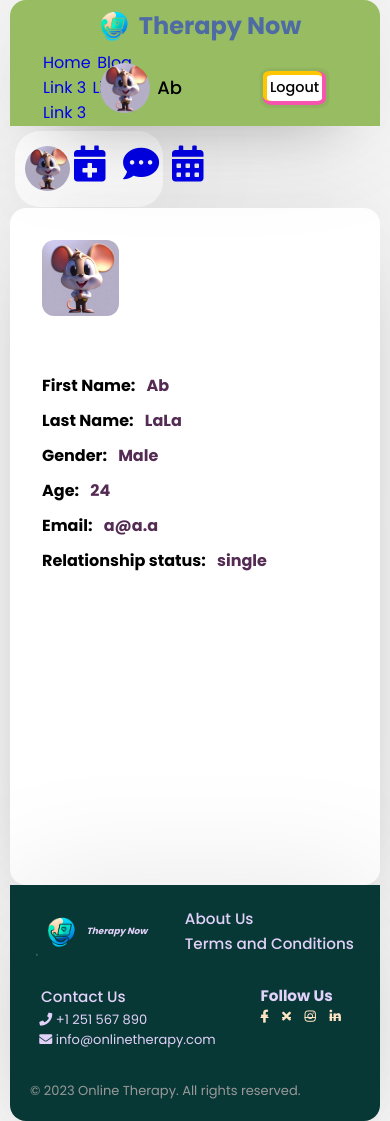
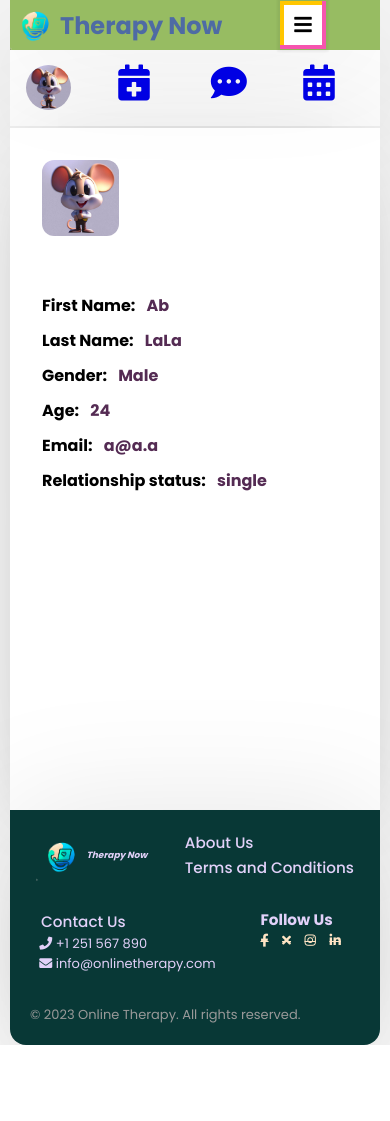
Before and after one commit to YanOp20/Therapy-Now, a PHP site: page /profile.php in a window 390 px wide. After the commit the page ends 1045 px from the top, so only its background shows below. Run offline with PHP 8.4, Linux system fonts and the light colour scheme; a user stored in the database is signed in; data comes from the database, SQL or seed files in the repository.

Commit message:
workd Monday

```diff
--- a/header.php
+++ b/header.php
@@ -1,8 +1,8 @@
 <div id="header-container">
     <div class="logo">
         <a href="index.php">
-            <img src="img/logo.png" alt="" style="width: 50px;">
-            <h1 style="color: #4E6BA4;">Therapy Now</h1>
+            <img src="img/logo.png" alt="" >
+            <h1>Therapy Now</h1>
         </a>
     </div>
     <header>
@@ -38,7 +38,7 @@
         </div>
         <?php } ?>
         <button id="mobile-menu-button" class="menu-button"><i class="fa fa-bars"></i></button>
-        <button id="mobile-menu-close-button" class="c-menu-button" style="display: none;"><i
+        <button id="mobile-menu-close-button" class="c-menu-button" ><i
                 class="fa fa-times"></i></button>
     </header>
 </div>
@@ -52,8 +52,19 @@ const links = document.querySelector(".navigation-links");
 const div = document.getElementById("header-container");
 const h = document.querySelector("header");
 
+var initialHeight = div.offsetHeight;
 
-var initialHeight = div.offsetHeight;
+// if(window.innerWidth < 600 ){
+//     if (window.innerWidth <= 850) {
+//             div.style.height = "auto";
+//         } else {
+//             div.style.height = (initialHeight / 2) + "px";
+//             // body.style.marginTop = "200px";
+//             div.style.flexDirection = "row";
+//             h.style.width = "30%";
+//         }
+// }
+
 window.addEventListener("scroll", function() {
     var scrollY = window.scrollY;
 
@@ -135,6 +146,6 @@ function toggleButton() {
 btn.addEventListener("click", m);
 cbtn.addEventListener("click", c);
 
-
+toggleButton()
 window.onresize = toggleButton;
 </script>
--- a/profile/schedule.php
+++ b/profile/schedule.php
@@ -119,3 +119,4 @@ if ($output !== "") {
 }
 
 echo '</table></div></div>';
+?>
--- a/profile/users.php
+++ b/profile/users.php
@@ -8,6 +8,9 @@
         <div class="users-list">
 
         </div>
+        <div class="users-list">
+
+        </div>
     </section>
 </div>
 <script src="javascript/users.js"></script>
--- a/style.css
+++ b/style.css
@@ -1010,7 +1016,19 @@ header.cotact {
 }
 
 /* header */
+
+#header-container .logo img{
+  width: 50px;
+}
+#header-container .logo h1{
+  color: #4E6BA4;
+}
+
+#header-container header #mobile-menu-close-button{
+  display: none;
+}
 #header-container {
+  z-index: 1;
   background-color: #97BC62;
   display: flex;
   align-items: center;
@@ -1843,6 +1855,10 @@ a:hover .icon-name {
   .profile-container {
     /* background-color: #1a044d; */
     flex-direction: column;
+    gap: 0.1em;
+    border-radius: 0;
+    justify-content: space-between;
+
   }
 
   .profile-container .left a {
@@ -1850,18 +1866,62 @@ a:hover .icon-name {
     margin: -6px;
     width: auto;
   }
-
+  .profile-container .schedule h1{
+    margin-bottom: -0.3em;
+  }
+  .profile-container .schedule table *{
+    box-sizing:content-box;
+  }
+  .profile-container .schedule{
+    padding:0;
+  }
+  .profile-container .user{
+    height: 86vh;
+    margin: 0;
+    border-radius: 25px;
+    max-width: 600px;
+    width: 100%;
+    border-radius: 0;
+  }
+  .profile-container .right{
+    border-radius: 0;
+  }
   .profile-container .left {
-    max-width: 100%;
+    min-width: 360px;
+    max-width: 100vw;
+    width: 100%;
+    min-height: 65px;
     flex-direction: row;
     justify-content: space-around;
     align-items: center;
-    /* height: 100px; */
-    /* margin: 0; */
-    /* margin-top: 1em; */
-    /* padding: 0; */
     margin-bottom: -15px;
     max-height: 10%;
+    border-radius: none;
+    margin: 0;
+    padding: 0;
+    border-radius: 0;
+  }
+  .profile-container .chatt header{
+    padding: 0 1em 0 0em;
+    border-radius: 0;
+  }
+  #header-container{
+    border-radius: 0;
+  }
+  *{
+    /* border: solid 0.2px  blue; */
+  }
+  .chat-area header{
+    /* padding-bottom: 0; */
+  }
+  .profile-containe{
+    margin: 0;
+    padding: 0;
+  }
+  .profile-container .chatt{
+    margin: 0;
+    padding: 0;
+    height: 100vh;
   }
 
   .profile-container .showw {
```
Also changed, not shown: other parts of style.css (+27 -47 lines), 2 other files.
